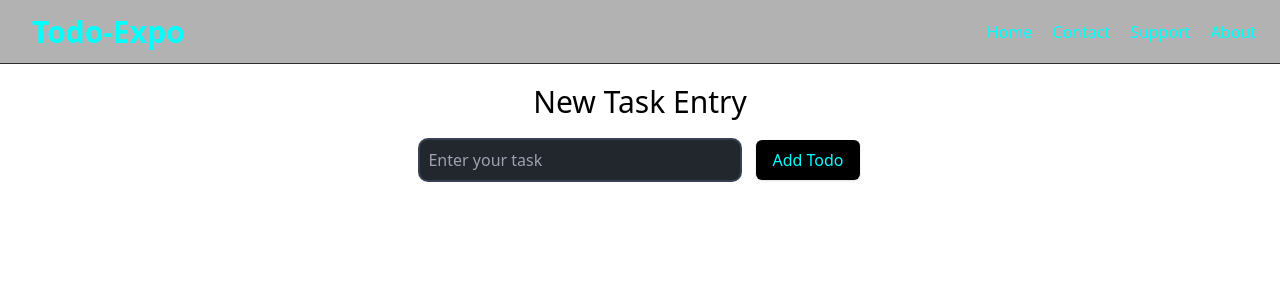
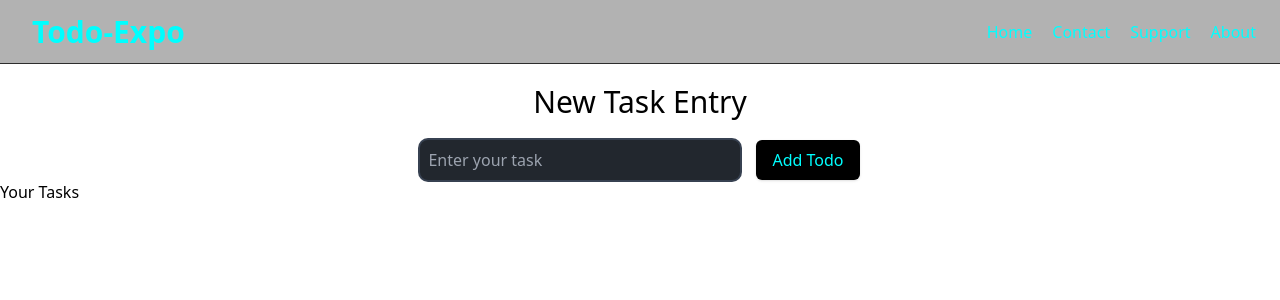
Before and after one commit to bolanpartik/task-expo, a React (Vite) app: page / in a window 1280 px wide. Shown: the top 300 px of the page. Built offline with nearby package versions, Linux system fonts and the light colour scheme.

Commit message:
import TodoCard component

```diff
--- a/src/App.jsx
+++ b/src/App.jsx
@@ -1,6 +1,7 @@
 import NavBar from "./components/NavBar"
 import AddTodo from './components/AddTodo'
 import { useRef, useState } from "react"
+import TodoCard from "./components/TodoCard"
 
 function App() {
 
@@ -11,6 +12,7 @@ function App() {
     <div>
       <NavBar />
       <AddTodo setAllTodos={setAllTodos} todoRef={todoRef} />
+      <TodoCard />
     </div>
   )
 }
```
